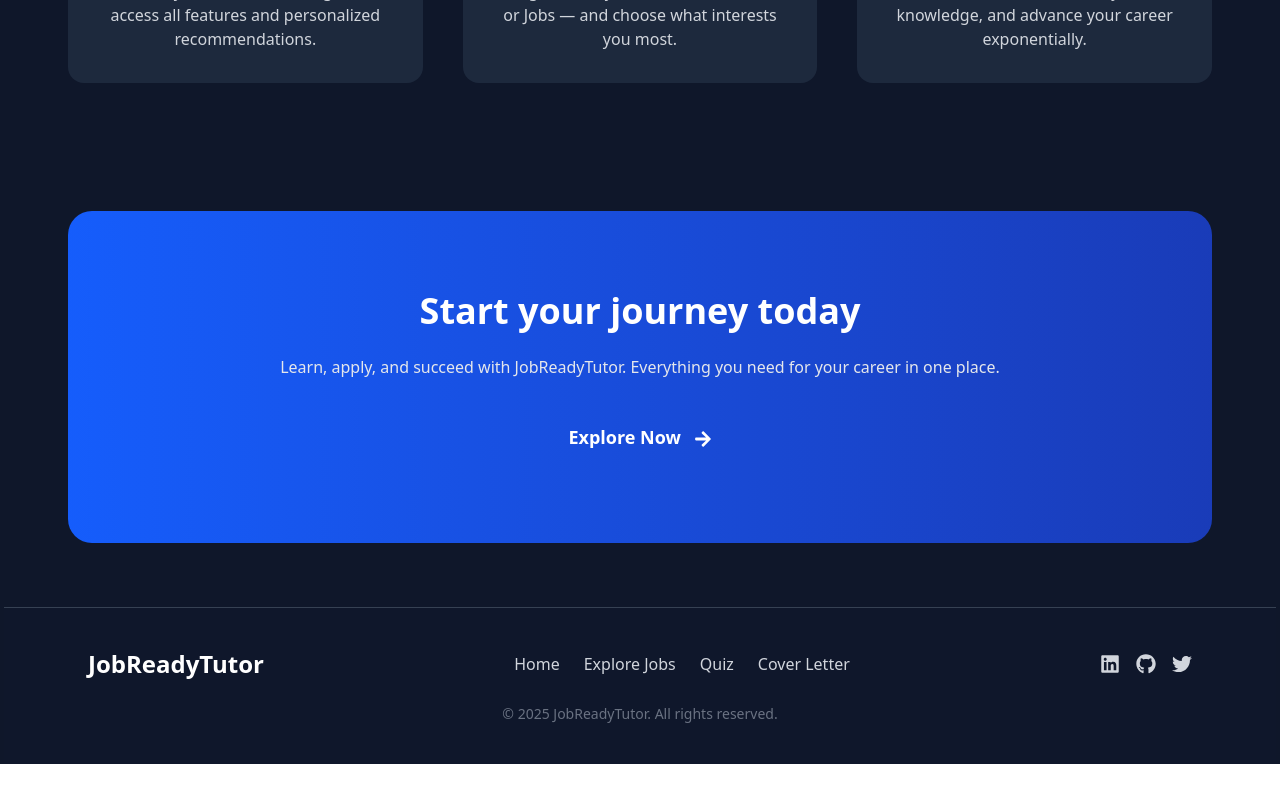
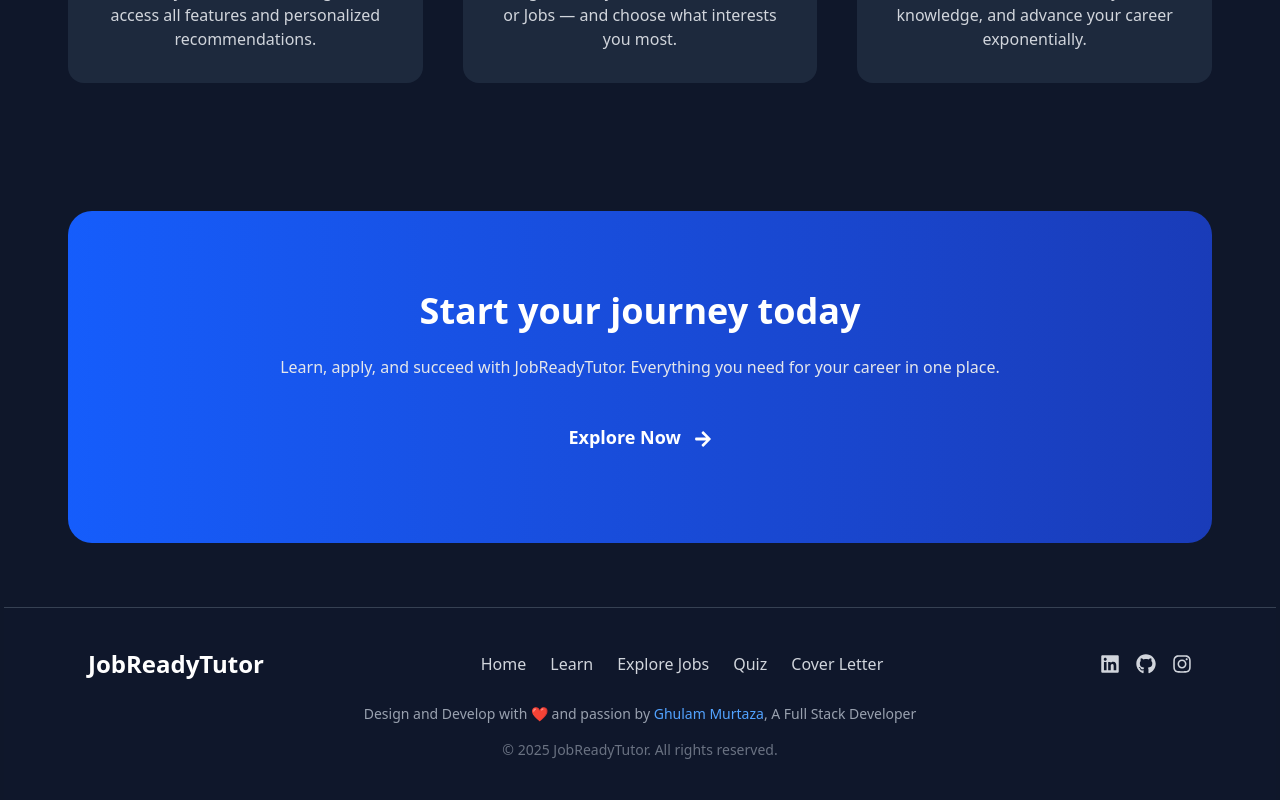
Before and after one commit to Murtaza-Shahani/Job_Ready_AiTutor, a React (Vite) app in the folder Frontend/: page / in a window 1280 px wide. Shown: the part 1567-2367 px from the top of the page. Before the commit the page ends 2331 px from the top, so only its background shows below. Built offline with nearby package versions, Linux system fonts and the light colour scheme.

Commit message:
Footer updated

```diff
--- a/Frontend/src/components/sections/Footer.jsx
+++ b/Frontend/src/components/sections/Footer.jsx
@@ -1,5 +1,5 @@
 import React from "react";
-import { FaLinkedin, FaGithub, FaTwitter } from "react-icons/fa";
+import { FaLinkedin, FaGithub, FaTwitter, FaFacebook, FaInstagram } from "react-icons/fa";
 
 const Footer = () => {
   return (
@@ -11,20 +11,35 @@ const Footer = () => {
         {/* Links */}
         <div className="flex gap-6 text-gray-300">
           <a href="/">Home</a>
-          <a href="/listings">Explore Jobs</a>
+          <a href="/learn">Learn</a>
+          <a href="/jobs">Explore Jobs</a>
           <a href="/quiz">Quiz</a>
-          <a href="/cover-letter">Cover Letter</a>
+          <a href="/coverLetter">Cover Letter</a>
         </div>
 
         {/* Social Icons */}
         <div className="flex gap-4 text-gray-300 text-xl">
-          <a href="https://linkedin.com" target="_blank" rel="noreferrer"><FaLinkedin /></a>
-          <a href="https://github.com" target="_blank" rel="noreferrer"><FaGithub /></a>
-          <a href="https://twitter.com" target="_blank" rel="noreferrer"><FaTwitter /></a>
+          <a href="https://www.linkedin.com/in/ghulam-murtaza-shahani/" target="_blank" rel="noreferrer"><FaLinkedin /></a>
+          <a href="https://github.com/Murtaza-Shahani" target="_blank" rel="noreferrer"><FaGithub /></a>
+          <a href="https://www.instagram.com/murtaza_shahani1/" target="_blank" rel="noreferrer"><FaInstagram /></a>
         </div>
       </div>
 
-      <div className="text-center text-gray-500 mt-6 text-sm">
+      {/* Credit Line */}
+      <div className="text-center text-gray-400 mt-6 text-sm">
+        Design and Develop with ❤️ and passion by{" "}
+        <a
+          href="https://www.linkedin.com/in/ghulam-murtaza-shahani/"
+          target="_blank"
+          rel="noopener noreferrer"
+          className="text-blue-400 hover:text-blue-300 transition-colors font-medium"
+        >
+          Ghulam Murtaza
+        </a>
+        , A Full Stack Developer
+      </div>
+
+      <div className="text-center text-gray-500 mt-4 text-sm">
         &copy; {new Date().getFullYear()} JobReadyTutor. All rights reserved.
       </div>
     </footer>
```
